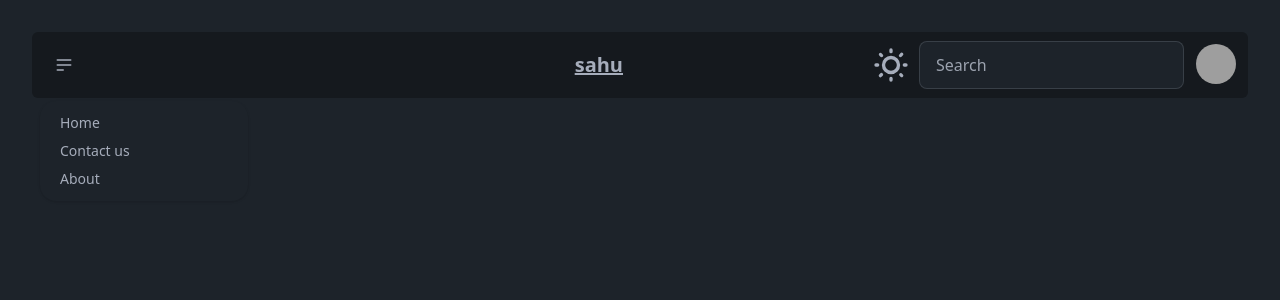
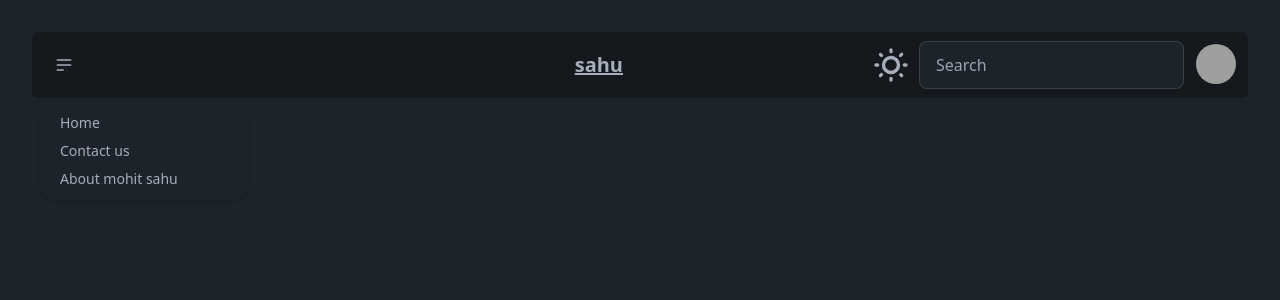
Before and after one commit to sahu-mohit/hmd-front-end, a React (Vite) app: page / in a window 1280 px wide. Both pictures are taken after a click on the button 64 px from the left and 65 px from the top of the page. Shown: the top 300 px of the page. Built offline with nearby package versions, Linux system fonts and the light colour scheme; grey boxes are pictures that could not be loaded.

Commit message:
commit changes

```diff
--- a/src/component/Navbar.jsx
+++ b/src/component/Navbar.jsx
@@ -53,7 +53,7 @@ export default function Navbar() {
                 <a>Contact us</a>
               </li>
               <li>
-                <a>About</a>
+                <a>About mohit sahu</a>
               </li>
             </ul>
           </div>
```
